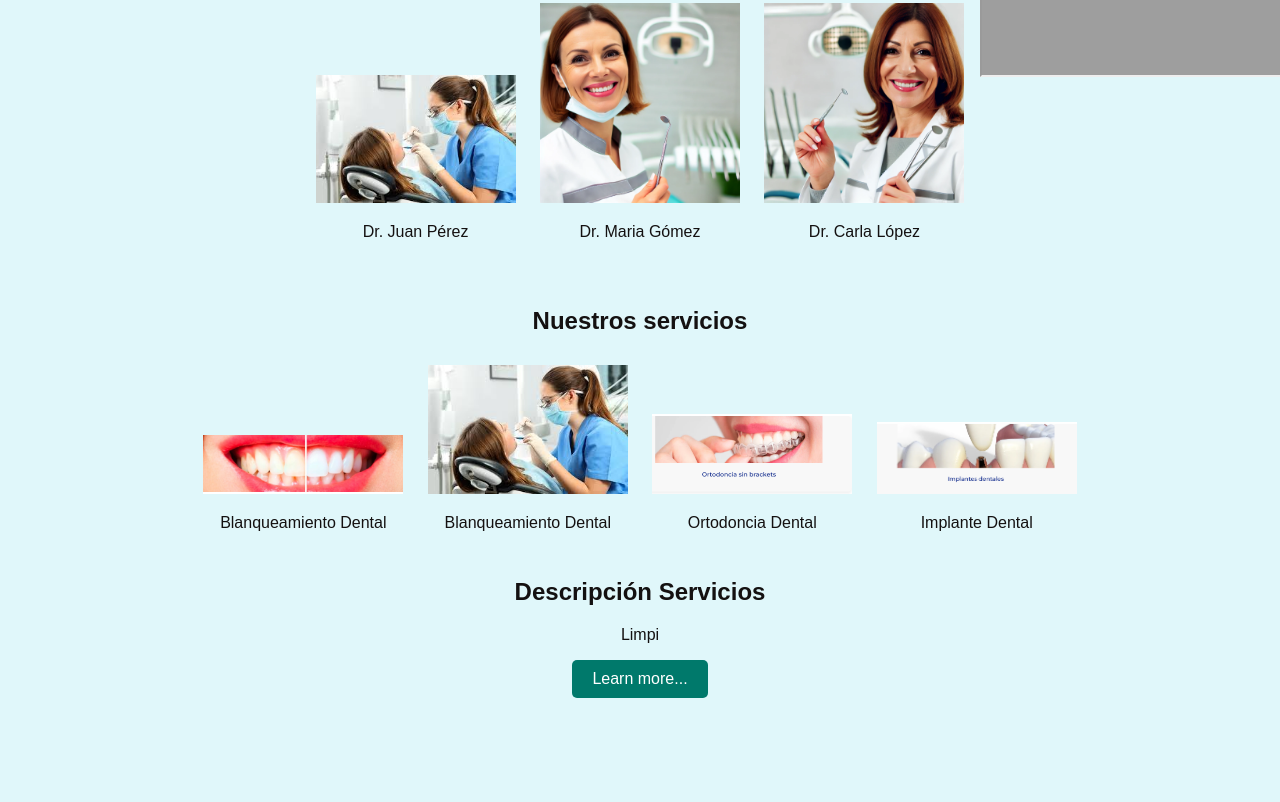
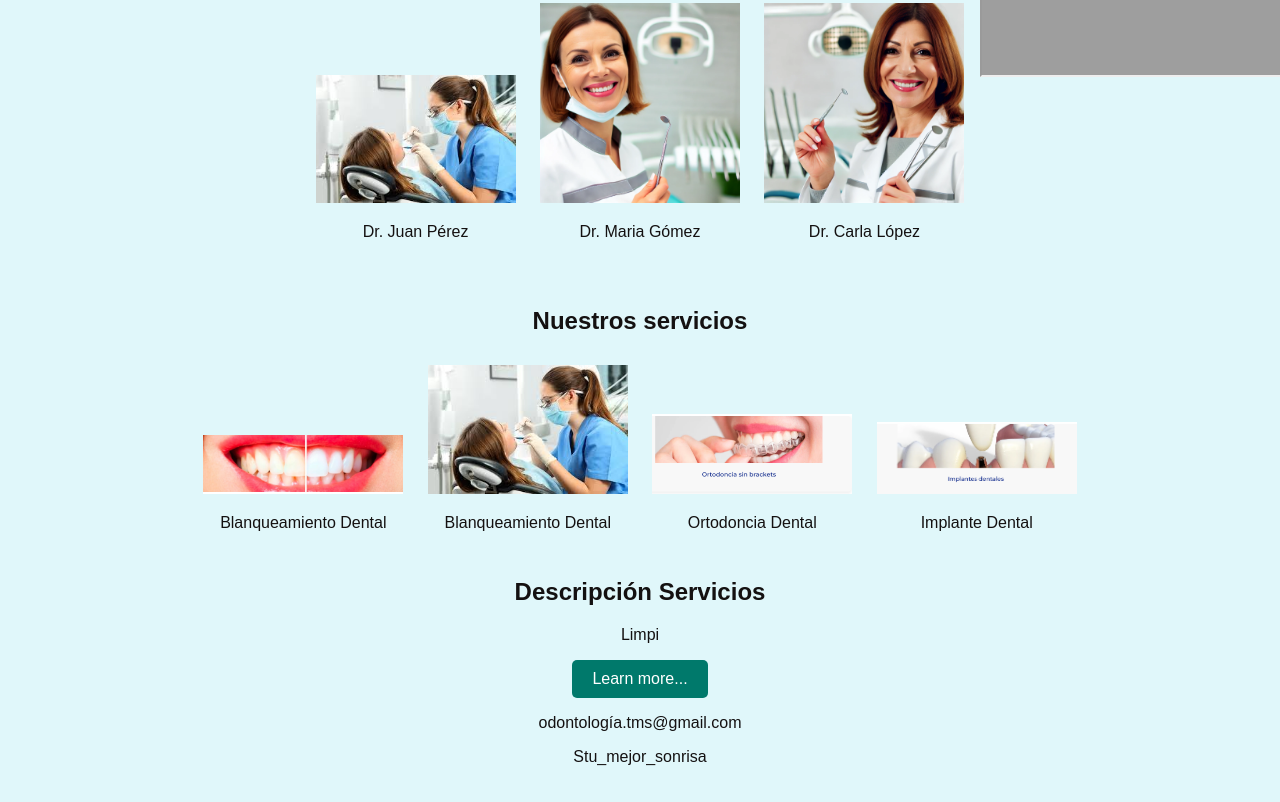
Before and after one commit to MiMejorSonrisa/MiMejorSonrisa, a plain HTML site: page index.html in a window 1280 px wide. Shown: the part 727-1529 px from the top of the page. Before the commit the page ends 1445 px from the top, so only its background shows below. Drawn offline with Linux system fonts and the light colour scheme; grey boxes are pictures that could not be loaded.

Commit message:
Update index.html

```diff
--- a/index.html
+++ b/index.html
@@ -24,10 +24,10 @@
 
         </div>
         <div class="social-icons">
-            <a href="https://www.instagram.com/tu-usuario" target="_blank" class="social-icon">
+            <a href="https://www.instagram.com/Stu_mejor_sonrisa" target="_blank" class="social-icon">
                 <i class="fab fa-instagram"></i>
             </a>
-            <a href="https://wa.me/573236470162" target="_blank" class="social-icon">
+            <a href="https://wa.me/3228262351" target="_blank" class="social-icon">
                 <i class="fab fa-whatsapp"></i>
             </a>
         </div>
@@ -74,7 +74,8 @@
             <h2>Descripción Servicios</h2>
             <p> Limpi</p>
             <a href="#" class="learn-more">Learn more...</a>
-
+            <p>odontología.tms@gmail.com</p>
+            <p>Stu_mejor_sonrisa</p>
         </section>
     </main>
     <div class="chatbot">
```
